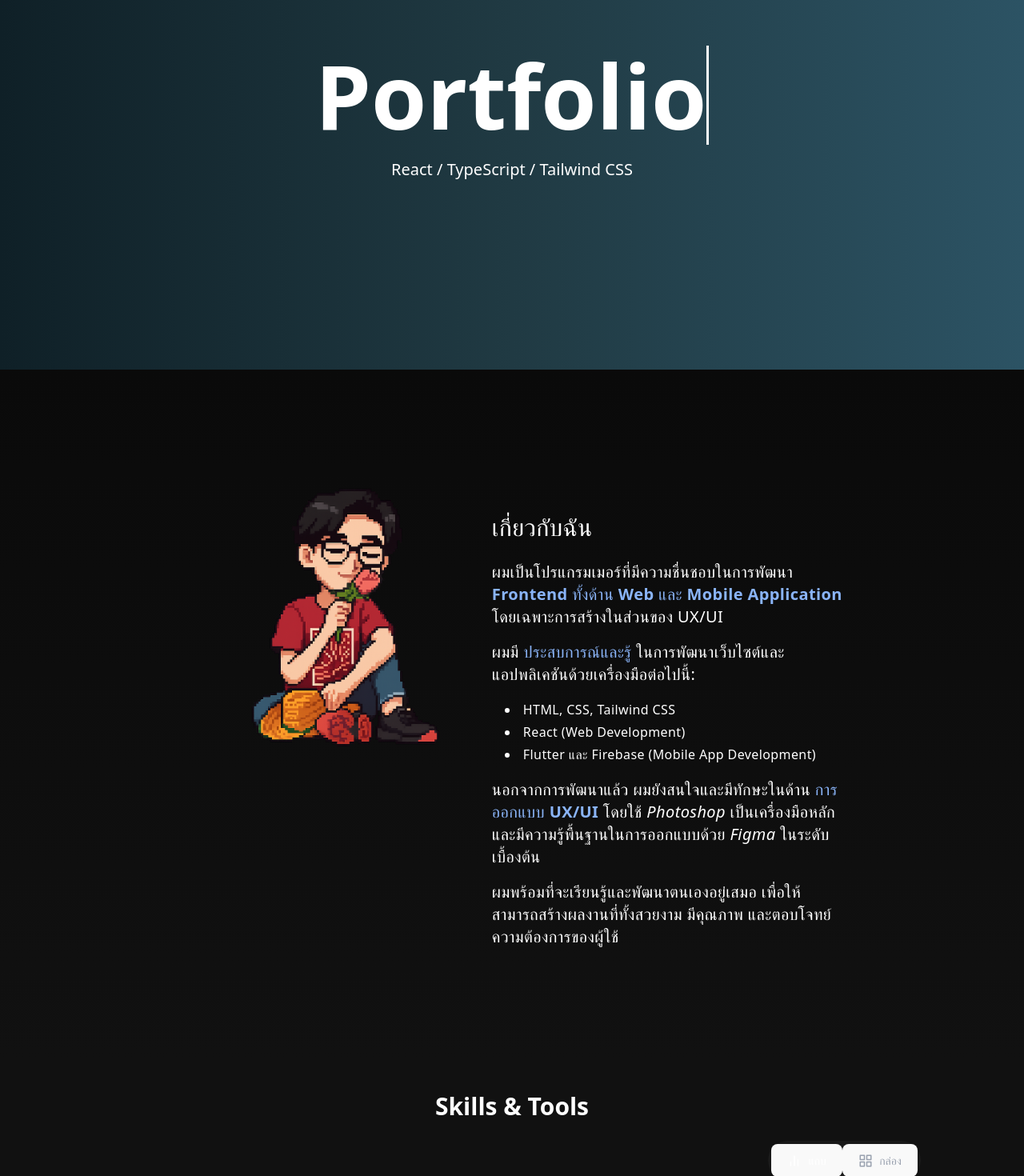
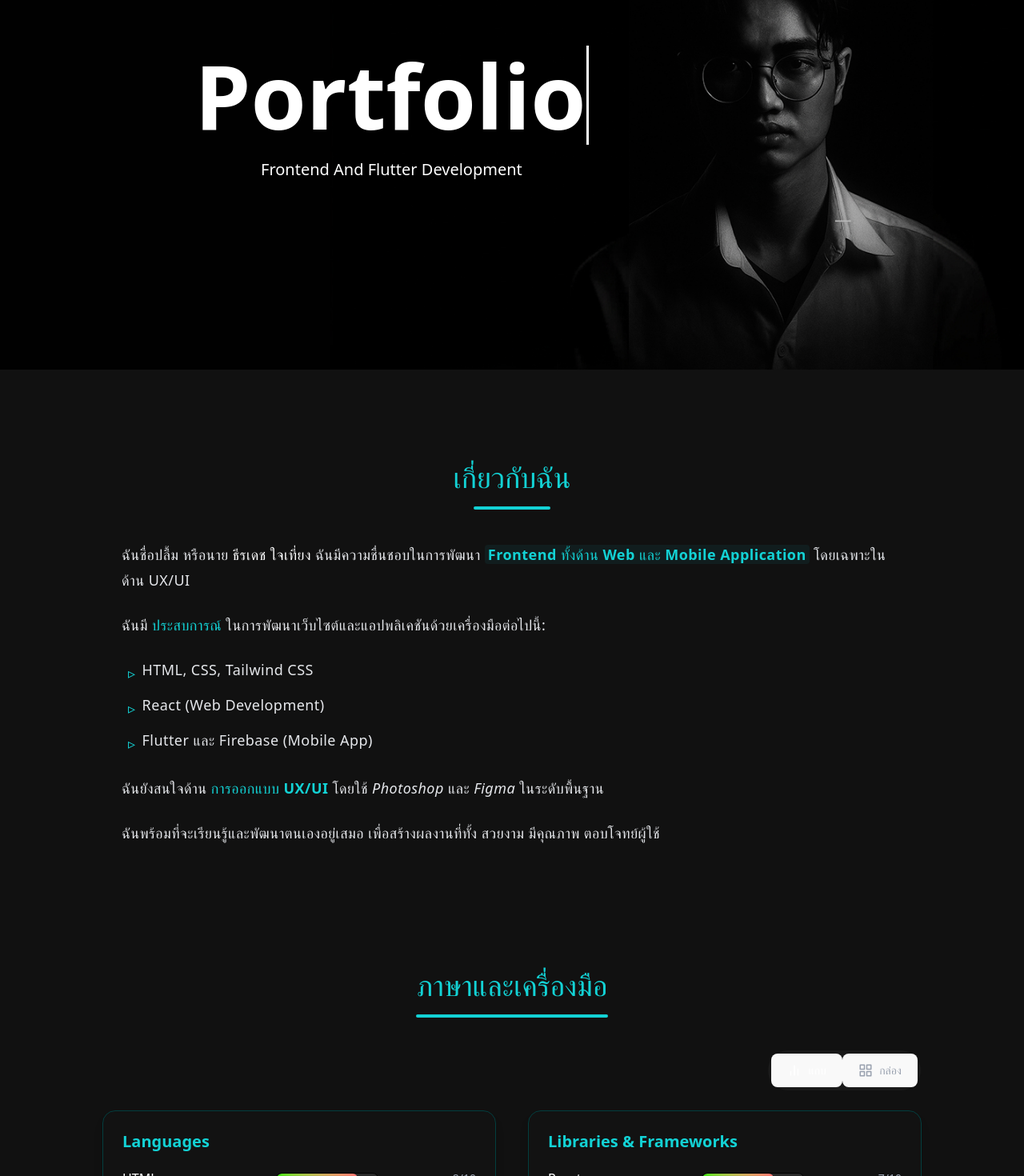
Before and after one commit to Kiguni001/my-portfolio, a React (Vite) app: page / in a window 1280 px wide. Shown: the part 178-1648 px from the top of the page at 80% size. Built offline with nearby package versions, Linux system fonts and the light colour scheme.

Commit message:
เสร็จ1

```diff
--- a/src/banner/Banner.css
+++ b/src/banner/Banner.css
@@ -1,15 +1,20 @@
 .hero-banner {
   height: 80vh;
-  background: linear-gradient(to right, #0f2027, #203a43, #2c5364);
+  background: url("/images/banner.jpg") center center / cover no-repeat;
   color: white;
   display: flex;
   align-items: center;
-  justify-content: center;
   text-align: center;
+}
+
+.Photo {
+  max-width: 24%;
+  animation: slideFadeIn 1s ease-in-out;
 }
 
 .content {
   animation: slideFadeIn 1s ease-in-out;
+  padding-left: 19%;
 }
 
 .typewriter {
@@ -53,7 +58,7 @@
   }
 }
 
-p {
+.text-banner {
   margin-top: 1rem;
   font-size: 1.25rem;
   font-weight: 500;
--- a/src/banner/Banner.tsx
+++ b/src/banner/Banner.tsx
@@ -7,7 +7,9 @@ const HeroBanner: React.FC = () => {
       <div className="hero-banner">
         <div className="content">
           <h1 className="typewriter">Portfolio</h1>
-          <p>React / TypeScript / Tailwind CSS</p>
+          <div className="text-banner">
+            <p>Frontend And Flutter Development</p>
+          </div>
         </div>
       </div>
     </section>
--- a/src/components/AboutSection.tsx
+++ b/src/components/AboutSection.tsx
@@ -2,53 +2,56 @@ const AboutSection = () => {
   return (
     <section
       id="about"
-      className="py-35 px-6 bg-gradient-to-b from-[#0a0a0a] to-[#111111] text-white"
+      className="pt-[9%] pb-[9%] bg-gradient-to-b from-[#111111] to-[#111111] text-white"
     >
-      <div className=" max-w-[68%] mx-auto flex flex-col md:flex-row items-center md:items-start gap-[2%]">
-        <div className="w-full md:w-[45%] flex-shrink-0 ">
-          <img
-            src="/images/me.png"
-            alt="Me"
-            className="w-[90%] h-auto  justify-self-end
- "
-          />
-        </div>
+      <div className="max-w-5xl mx-auto px-6">
+        {/* หัวข้อ */}
+        <h2 className="text-4xl font-extrabold text-center text-[#13d2d5] mb-4">
+          เกี่ยวกับฉัน
+        </h2>
+        <div className="w-24 h-1 bg-[#13d2d5] mx-auto mb-10 rounded-full" />
 
-        <div className="max-w-4xl mx-auto text-base leading-7 tracking-wide pt-[2%]">
-          <h2 className="text-2xl md:text-3xl font-bold mb-6 text-[#ffffff] pt-[5%]">
-            เกี่ยวกับฉัน
-          </h2>
+        <div className="text-lg leading-8 tracking-wide space-y-6 text-gray-200">
           <p>
-            ผมเป็นโปรแกรมเมอร์ที่มีความชื่นชอบในการพัฒนา{" "}
-            <strong className="text-[#8ab4f8]">
+            ฉันชื่อปลื้ม หรือนาย{" "}
+            <span className="text-white font-semibold">ธีรเดช ใจเที่ยง</span>{" "}
+            ฉันมีความชื่นชอบในการพัฒนา{" "}
+            <strong className="text-[#13d2d5] bg-[#13d2d510] px-1 rounded">
               Frontend ทั้งด้าน Web และ Mobile Application
             </strong>{" "}
-            โดยเฉพาะการสร้างในส่วนของ UX/UI
+            โดยเฉพาะในด้าน UX/UI
           </p>
 
-          <p className="mt-4">
-            ผมมี <strong className="text-[#8ab4f8]">ประสบการณ์และรู้</strong>{" "}
+          <p>
+            ฉันมี <strong className="text-[#13d2d5]">ประสบการณ์</strong>{" "}
             ในการพัฒนาเว็บไซต์และแอปพลิเคชันด้วยเครื่องมือต่อไปนี้:
           </p>
 
-          <ul className="list-disc list-inside mt-4 ml-4">
-            <li>HTML, CSS, Tailwind CSS</li>
-            <li>React (Web Development)</li>
-            <li>Flutter และ Firebase (Mobile App Development)</li>
+          <ul className="list-none ml-2 space-y-2">
+            <li className="flex items-start gap-2">
+              <span className="text-[#13d2d5] mt-1">▹</span> HTML, CSS, Tailwind
+              CSS
+            </li>
+            <li className="flex items-start gap-2">
+              <span className="text-[#13d2d5] mt-1">▹</span> React (Web
+              Development)
+            </li>
+            <li className="flex items-start gap-2">
+              <span className="text-[#13d2d5] mt-1">▹</span> Flutter และ
+              Firebase (Mobile App)
+            </li>
           </ul>
 
-          <p className="mt-4">
-            นอกจากการพัฒนาแล้ว ผมยังสนใจและมีทักษะในด้าน{" "}
-            <strong className="text-[#8ab4f8]">การออกแบบ UX/UI</strong> โดยใช้{" "}
-            <span className="italic">Photoshop</span> เป็นเครื่องมือหลัก
-            และมีความรู้พื้นฐานในการออกแบบด้วย{" "}
-            <span className="italic">Figma</span> ในระดับเบื้องต้น
+          <p>
+            ฉันยังสนใจด้าน{" "}
+            <strong className="text-[#13d2d5]">การออกแบบ UX/UI</strong> โดยใช้{" "}
+            <span className="italic">Photoshop</span> และ{" "}
+            <span className="italic">Figma</span> ในระดับพื้นฐาน
           </p>
 
-          <p className="mt-4">
-            ผมพร้อมที่จะเรียนรู้และพัฒนาตนเองอยู่เสมอ
-            เพื่อให้สามารถสร้างผลงานที่ทั้งสวยงาม มีคุณภาพ
-            และตอบโจทย์ความต้องการของผู้ใช้
+          <p>
+            ฉันพร้อมที่จะเรียนรู้และพัฒนาตนเองอยู่เสมอ เพื่อสร้างผลงานที่ทั้ง
+            สวยงาม มีคุณภาพ ตอบโจทย์ผู้ใช้
           </p>
         </div>
       </div>
--- /dev/null
+++ b/src/components/GradientBar.tsx
@@ -0,0 +1,10 @@
+// src/components/GradientBar.tsx
+import React from "react";
+
+const GradientBar = () => {
+  return (
+    <div className="h-[15vh] w-full bg-gradient-to-b from-[#040404] to-[#111111]" />
+  );
+};
+
+export default GradientBar;
--- a/src/components/ProjectShowcase.tsx
+++ b/src/components/ProjectShowcase.tsx
@@ -58,7 +58,7 @@ const ProjectShowcase = () => {
   return (
     <section id="design">
       <div className="text-center w-full px-4 md:px-10 py-10 bg-[#111] pb-0">
-        <h2 className="text-3xl md:text-4xl font-bold text-[#ffffff] ">
+        <h2 className="text-3xl md:text-4xl font-bold text-[#13d2d5] ">
           ผลงานออกแบบเว็บไซต์
         </h2>
       </div>
--- a/src/components/SkillGrid.tsx
+++ b/src/components/SkillGrid.tsx
@@ -68,7 +68,7 @@ const SkillGrid = () => {
                 {category.skills.map((skill) => (
                   <div
                     key={skill.name}
-                    className="w-43 bg-[#121212] border border-[#2e5aac] rounded-xl p-4 shadow-md hover:shadow-blue-500/30 transition duration-300"
+                    className="w-43 bg-[#121212] border border-[#13d2d5] rounded-xl p-4 shadow-md hover:shadow-blue-500/30 transition duration-300"
                   >
                     <h3 className="text-lg font-semibold mb-2 text-white">
                       {skill.name}
--- a/src/components/Skills.tsx
+++ b/src/components/Skills.tsx
@@ -62,9 +62,9 @@ const Skills = () => {
           {skillCategories.map((category) => (
             <div
               key={category.title}
-              className="bg-[#121212] border border-[#2e5aac] p-6 rounded-2xl shadow-lg hover:shadow-blue-500/30 transition duration-300"
+              className="bg-[#121212] border border-[#033e3f] p-6 rounded-2xl shadow-lg hover:shadow-[#000000]/30 transition duration-300 hover:-translate-y-1 hover:scale-[1.01] transform"
             >
-              <h3 className="text-xl font-semibold text-[#8ab4f8] mb-5">
+              <h3 className="text-xl font-semibold text-[#13d2d5] mb-5">
                 {category.title}
               </h3>
               <ul className="space-y-1">
@@ -76,7 +76,7 @@ const Skills = () => {
                     <span className="font-medium text-white w-28">
                       {skill.name}
                     </span>
-                    <div className="w-32 bg-[#2a2a2a] rounded-full overflow-hidden border border-[#2e5aac]">
+                    <div className="w-32 bg-[#2a2a2a] rounded-full overflow-hidden border border-[#000000]">
                       <div
                         className="h-3 rounded-full transition-all duration-500 bg-gradient-to-r from-[#2de300] to-[#ff7272]"
                         style={{ width: `${skill.score * 10}%` }}
--- a/src/components/SkillsSection.tsx
+++ b/src/components/SkillsSection.tsx
@@ -10,10 +10,10 @@ const SkillsSection = () => {
     <section className="relative bg-[#111111] py-10 px-6 text-white">
       {/* หัวข้อหลัก */}
       <div className="max-w-5xl mx-auto">
-        <h2 className="text-3xl font-bold mb-6 text-center text-[#ffffff]">
-          Skills & Tools
+        <h2 className="text-4xl font-extrabold text-center text-[#13d2d5] mb-4">
+          ภาษาและเครื่องมือ
         </h2>
-
+        <div className="w-60 h-1 bg-[#13d2d5] mx-auto mb-10 rounded-full" />
         {/* ปุ่มแคปซูล */}
         <div className="flex justify-end mb-4">
           <div className="flex items-center bg-[#1a1a1a] rounded-full p-1 shadow-inner border border-[#111111]">
--- a/src/components/WhyChooseMe.tsx
+++ b/src/components/WhyChooseMe.tsx
@@ -12,17 +12,17 @@ const highlights = [
 const WhyChooseMe = () => {
   return (
     <section
-      className="bg-[#111111] text-white py-5 px-5 pt-[3%] pb-[7%]"
+      className="bg-[#111111] text-white py-5 px-5 pt-[7%] pb-[7%]"
       id="why-me"
     >
       <div className="max-w-4xl mx-auto text-center">
-        <h2 className="text-3xl md:text-4xl font-bold text-[#9760ff] mb-10">
+        <h2 className="text-3xl md:text-4xl font-bold text-[#ffffff] mb-10">
           ประสบการณ์การออกแบบเว็บไซต์
         </h2>
         <ul className="text-left space-y-4">
           {highlights.map((point, index) => (
             <li key={index} className="flex items-start gap-3">
-              <FiCheck className="text-[#8ab4f8] mt-1 text-xl shrink-0" />
+              <FiCheck className="text-[#15ff00] mt-1 text-xl shrink-0" />
               <span className="text-base md:text-lg">{point}</span>
             </li>
           ))}
--- a/src/index.css
+++ b/src/index.css
@@ -17,11 +17,11 @@
 
 a {
   font-weight: 500;
-  color: #646cff;
+  color: #67a5bd;
   text-decoration: inherit;
 }
 a:hover {
-  color: #535bf2;
+  color: #255563;
 }
 
 body {
@@ -47,7 +47,7 @@ button {
   transition: border-color 0.25s;
 }
 button:hover {
-  border-color: #646cff;
+  border-color: #00ff2f;
 }
 button:focus,
 button:focus-visible {
@@ -56,7 +56,7 @@ button:focus-visible {
 
 @media (prefers-color-scheme: light) {
   :root {
-    color: #213547;
+    color: #21472a;
     background-color: #ffffff;
   }
   a:hover {
```
Also changed, not shown: src/components/ContactSection.tsx (+20 -22 lines), src/components/ProjectsSection.tsx (+6 -4 lines), public/images/banner.jpg (added), 1 other file (tests, documents, lock files or other folders).
